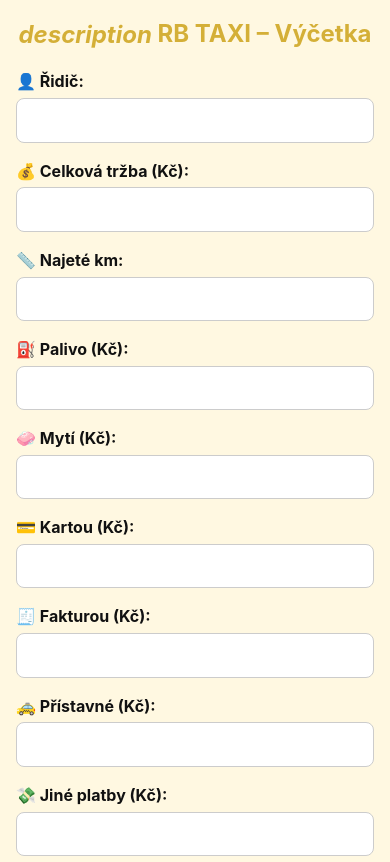
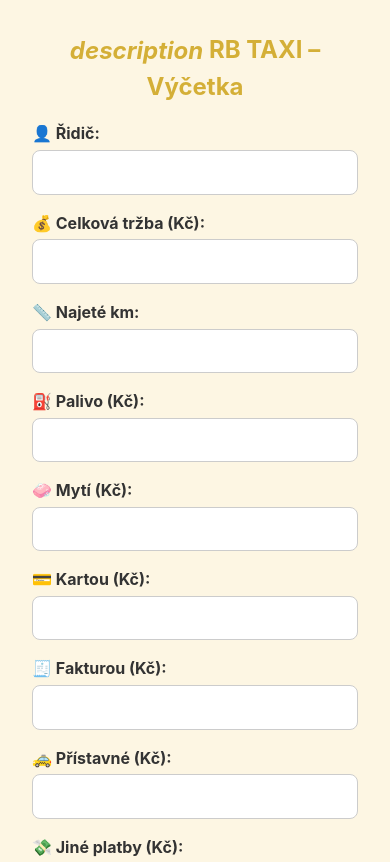
Before and after one commit to rbtagroup/rb-group, a plain HTML site: page index.html in a window 390 px wide. Shown: the top 862 px of the page. Drawn offline with Linux system fonts and the light colour scheme.

Commit message:
Add files via upload

```diff
--- a/style.css
+++ b/style.css
@@ -173,3 +173,31 @@ button {
     color: black !important;
   }
 }
+
+
+/* Béžové pozadí */
+body {
+  background-color: #fdf6e3 !important;
+  color: #333;
+}
+
+/* Mobilní přizpůsobení */
+@media (max-width: 600px) {
+  body {
+    padding: 1rem;
+    font-size: 1rem;
+  }
+  .container {
+    width: 100% !important;
+    margin: 0 auto;
+    padding: 1rem;
+  }
+  input, select, button {
+    width: 100% !important;
+    box-sizing: border-box;
+  }
+  img {
+    max-width: 100%;
+    height: auto;
+  }
+}
```
